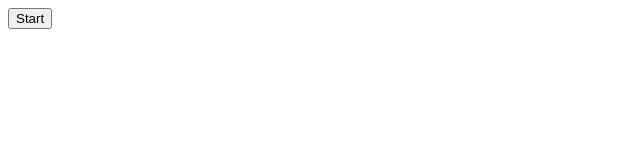
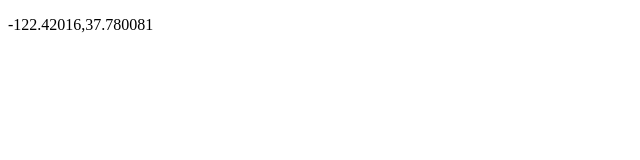
Before and after one commit to geoffmiles/coordinateGenerator, a plain HTML site: page index.html in a window 1280 px wide. Shown: the whole page, without its empty margins (0-640 px from the left). Drawn offline with nearby package versions, Linux system fonts and the light colour scheme.

Commit message:
javascript now run onload instead of onclick

```diff
--- a/index.html
+++ b/index.html
@@ -5,7 +5,6 @@
 		<script src="https://ajax.googleapis.com/ajax/libs/jquery/2.2.0/jquery.min.js"></script>
 	</head>
 	<body>
-		<button onclick="coordinateGen()">Start</button>
 		<p id="val"></p>
 	</body>
 </html>
--- a/index.js
+++ b/index.js
@@ -33,7 +33,7 @@ var data = '{ "coordinates" : [' +
 var coord = JSON.parse(data);
 var i = 1;
 
-function coordinateGen(){
+window.onload = function coordinateGen(){
 	setTimeout(function(){
 	document.getElementById('val').innerHTML = coord.coordinates[i].lat + "," + coord.coordinates[i].lng;
 	i++;
```
